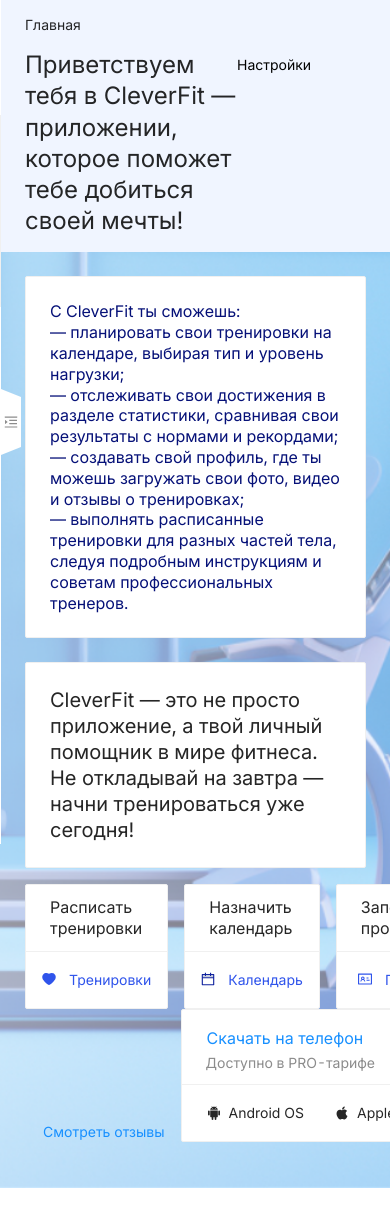
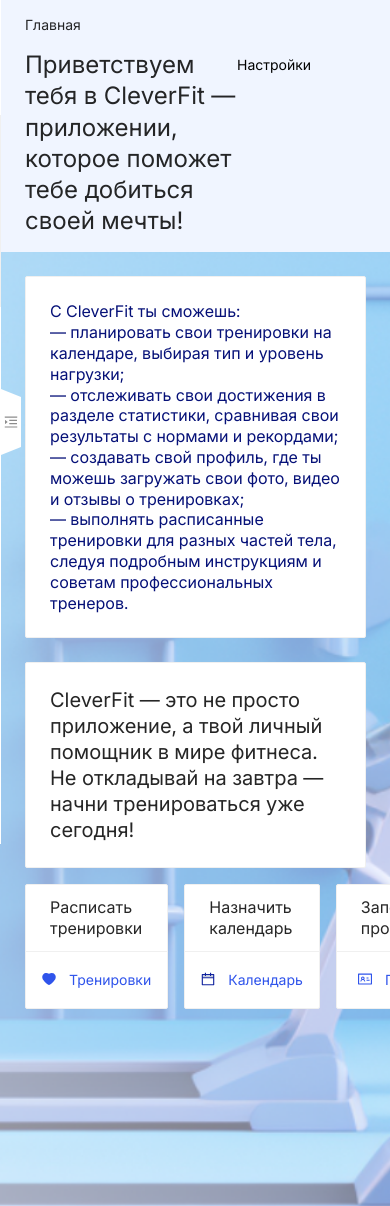
Before and after one commit to Ratiborz/CleverFit, a React (Vite) app: page /#/ in a window 390 px wide. Shown: the top 1206 px of the page. Built offline with nearby package versions, Linux system fonts and the light colour scheme.

Commit message:
fix: add margin-bottom for main

```diff
--- a/src/components/main/main.module.scss
+++ b/src/components/main/main.module.scss
@@ -33,6 +33,7 @@
     align-items: center;
     gap: 16px;
     max-width: 752px;
+    margin-bottom: 180px;
 }
 
 .card_mini {
@@ -66,6 +67,7 @@
     .wrapper__card_mini {
         max-width: 722px;
         margin-right: 24px;
+        margin-bottom: 260px;
     }
 
     .card_mini {
--- a/src/components/sider/sider.module.scss
+++ b/src/components/sider/sider.module.scss
@@ -71,9 +71,6 @@
         }
     }
 
-    .menu :global .ant-layout-sider-children {
-    }
-
     .logo {
         padding-left: 17px;
         margin-bottom: 31px;
```
